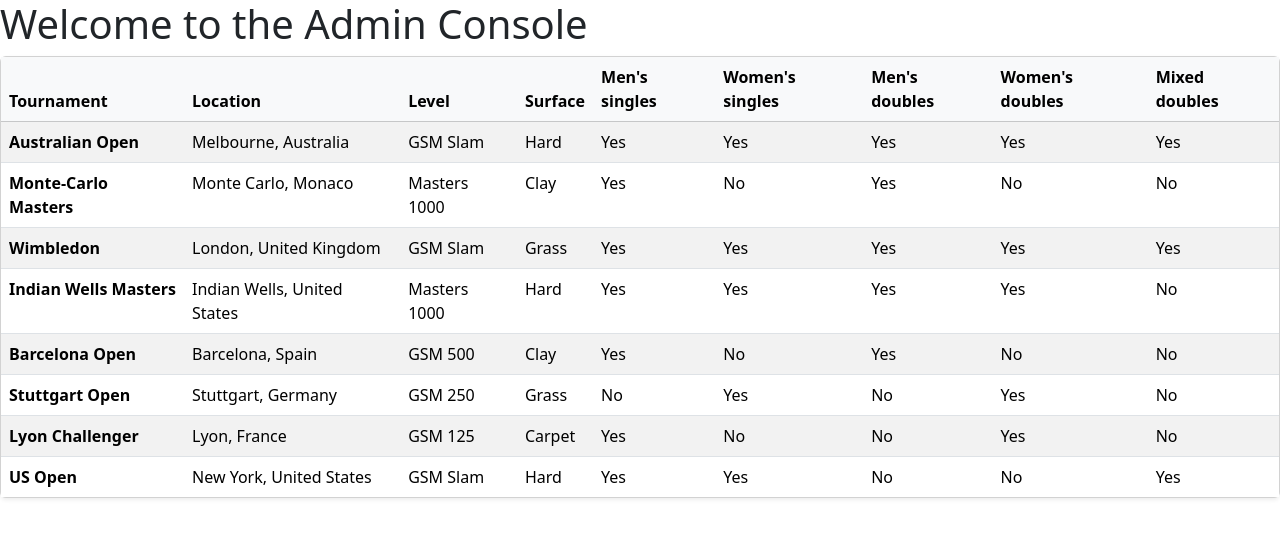
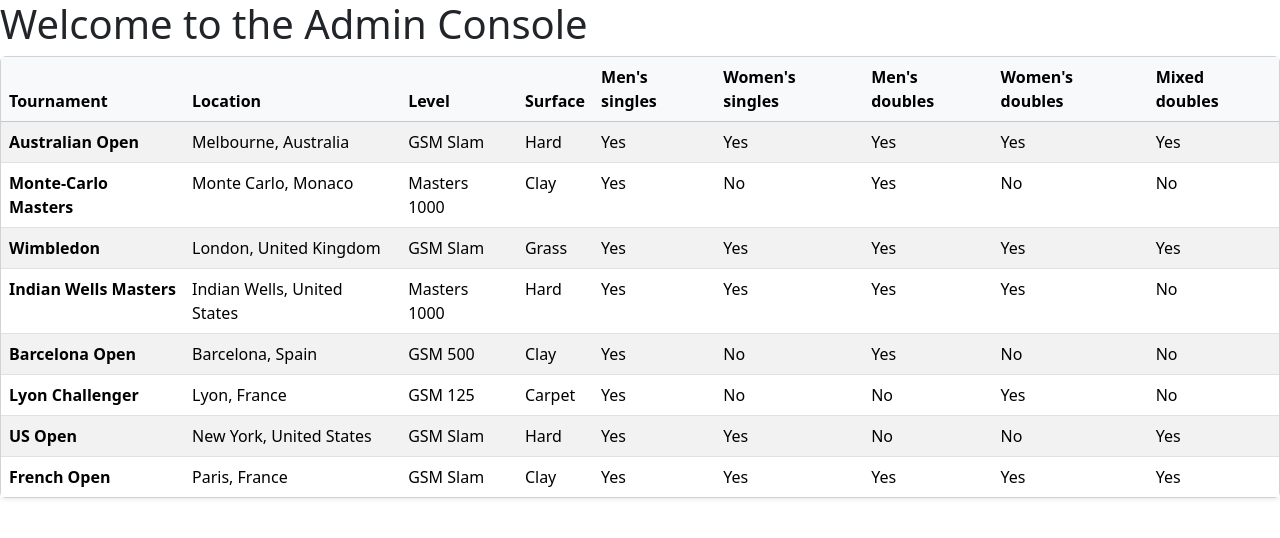
Before and after one commit to dazpaz/GameSetMatch, an Angular app in the folder src/WebApps/admin-console/: page / in a window 1280 px wide. Shown: the top 538 px of the page. Built offline with nearby package versions, Linux system fonts and the light colour scheme.

Commit message:
Introduce service (#5)
* Add tournament service

* Add an Is Active Flag to Tournament

* Filter out tournaments that are not active

* Add test for only active tenants being shown

```diff
--- a/src/WebApps/admin-console/src/app/tour/tournament-list/tournament-list.component.ts
+++ b/src/WebApps/admin-console/src/app/tour/tournament-list/tournament-list.component.ts
@@ -1,5 +1,6 @@
-import { Component } from '@angular/core';
+import { Component, inject } from '@angular/core';
 import { ITournament, Surface, TournamentLevel } from './tournament';
+import { TournamentService } from './tournament-service';
 
 @Component({
   imports: [],
@@ -7,104 +8,9 @@ import { ITournament, Surface, TournamentLevel } from './tournament';
   templateUrl: './tournament-list.component.html',
 })
 export class TournamentListComponent {
-  readonly tournaments: readonly ITournament[] = [
-    {
-      tournamentId: 1,
-      title: 'Australian Open',
-      location: 'Melbourne, Australia',
-      level: TournamentLevel.GsmSlam,
-      surface: Surface.Hard,
-      mensSingles: true,
-      womensSingles: true,
-      mensDoubles: true,
-      womensDoubles: true,
-      mixedDoubles: true,
-    },
-    {
-      tournamentId: 2,
-      title: 'Monte-Carlo Masters',
-      location: 'Monte Carlo, Monaco',
-      level: TournamentLevel.Gsm1000,
-      surface: Surface.Clay,
-      mensSingles: true,
-      womensSingles: false,
-      mensDoubles: true,
-      womensDoubles: false,
-      mixedDoubles: false,
-    },
-    {
-      tournamentId: 3,
-      title: 'Wimbledon',
-      location: 'London, United Kingdom',
-      level: TournamentLevel.GsmSlam,
-      surface: Surface.Grass,
-      mensSingles: true,
-      womensSingles: true,
-      mensDoubles: true,
-      womensDoubles: true,
-      mixedDoubles: true,
-    },
-    {
-      tournamentId: 4,
-      title: 'Indian Wells Masters',
-      location: 'Indian Wells, United States',
-      level: TournamentLevel.Gsm1000,
-      surface: Surface.Hard,
-      mensSingles: true,
-      womensSingles: true,
-      mensDoubles: true,
-      womensDoubles: true,
-      mixedDoubles: false,
-    },
-    {
-      tournamentId: 5,
-      title: 'Barcelona Open',
-      location: 'Barcelona, Spain',
-      level: TournamentLevel.Gsm500,
-      surface: Surface.Clay,
-      mensSingles: true,
-      womensSingles: false,
-      mensDoubles: true,
-      womensDoubles: false,
-      mixedDoubles: false,
-    },
-    {
-      tournamentId: 6,
-      title: 'Stuttgart Open',
-      location: 'Stuttgart, Germany',
-      level: TournamentLevel.Gsm250,
-      surface: Surface.Grass,
-      mensSingles: false,
-      womensSingles: true,
-      mensDoubles: false,
-      womensDoubles: true,
-      mixedDoubles: false,
-    },
-    {
-      tournamentId: 7,
-      title: 'Lyon Challenger',
-      location: 'Lyon, France',
-      level: TournamentLevel.Gsm125,
-      surface: Surface.Carpet,
-      mensSingles: true,
-      womensSingles: false,
-      mensDoubles: false,
-      womensDoubles: true,
-      mixedDoubles: false,
-    },
-    {
-      tournamentId: 8,
-      title: 'US Open',
-      location: 'New York, United States',
-      level: TournamentLevel.GsmSlam,
-      surface: Surface.Hard,
-      mensSingles: true,
-      womensSingles: true,
-      mensDoubles: false,
-      womensDoubles: false,
-      mixedDoubles: true,
-    },
-  ];
+  readonly tournaments: readonly ITournament[] = inject(TournamentService)
+    .getTournaments()
+    .filter((tournament) => tournament.isActive);
 
   readonly tournamentLevelLabels: Readonly<Record<TournamentLevel, string>> = {
     [TournamentLevel.GsmSlam]: 'GSM Slam',
--- /dev/null
+++ b/src/WebApps/admin-console/src/app/tour/tournament-list/tournament-service.ts
@@ -0,0 +1,140 @@
+import { Injectable } from '@angular/core';
+import { ITournament, Surface, TournamentLevel } from './tournament';
+
+@Injectable({ providedIn: 'root' })
+export class TournamentService {
+  getTournaments(): readonly ITournament[] {
+    return [
+      {
+        tournamentId: 1,
+        title: 'Australian Open',
+        location: 'Melbourne, Australia',
+        level: TournamentLevel.GsmSlam,
+        surface: Surface.Hard,
+        mensSingles: true,
+        womensSingles: true,
+        mensDoubles: true,
+        womensDoubles: true,
+        mixedDoubles: true,
+        isActive: true
+      },
+      {
+        tournamentId: 2,
+        title: 'Monte-Carlo Masters',
+        location: 'Monte Carlo, Monaco',
+        level: TournamentLevel.Gsm1000,
+        surface: Surface.Clay,
+        mensSingles: true,
+        womensSingles: false,
+        mensDoubles: true,
+        womensDoubles: false,
+        mixedDoubles: false,
+        isActive: true,
+      },
+      {
+        tournamentId: 3,
+        title: 'Wimbledon',
+        location: 'London, United Kingdom',
+        level: TournamentLevel.GsmSlam,
+        surface: Surface.Grass,
+        mensSingles: true,
+        womensSingles: true,
+        mensDoubles: true,
+        womensDoubles: true,
+        mixedDoubles: true,
+        isActive: true,
+      },
+      {
+        tournamentId: 4,
+        title: 'Indian Wells Masters',
+        location: 'Indian Wells, United States',
+        level: TournamentLevel.Gsm1000,
+        surface: Surface.Hard,
+        mensSingles: true,
+        womensSingles: true,
+        mensDoubles: true,
+        womensDoubles: true,
+        mixedDoubles: false,
+        isActive: true,
+      },
+      {
+        tournamentId: 5,
+        title: 'Barcelona Open',
+        location: 'Barcelona, Spain',
+        level: TournamentLevel.Gsm500,
+        surface: Surface.Clay,
+        mensSingles: true,
+        womensSingles: false,
+        mensDoubles: true,
+        womensDoubles: false,
+        mixedDoubles: false,
+        isActive: true
+      },
+      {
+        tournamentId: 6,
+        title: 'Stuttgart Open',
+        location: 'Stuttgart, Germany',
+        level: TournamentLevel.Gsm250,
+        surface: Surface.Grass,
+        mensSingles: false,
+        womensSingles: true,
+        mensDoubles: false,
+        womensDoubles: true,
+        mixedDoubles: false,
+        isActive: false
+      },
+      {
+        tournamentId: 7,
+        title: 'Lyon Challenger',
+        location: 'Lyon, France',
+        level: TournamentLevel.Gsm125,
+        surface: Surface.Carpet,
+        mensSingles: true,
+        womensSingles: false,
+        mensDoubles: false,
+        womensDoubles: true,
+        mixedDoubles: false,
+        isActive: true
+      },
+      {
+        tournamentId: 8,
+        title: 'US Open',
+        location: 'New York, United States',
+        level: TournamentLevel.GsmSlam,
+        surface: Surface.Hard,
+        mensSingles: true,
+        womensSingles: true,
+        mensDoubles: false,
+        womensDoubles: false,
+        mixedDoubles: true,
+        isActive: true
+      },
+      {
+        tournamentId: 9,
+        title: 'French Open',
+        location: 'Paris, France',
+        level: TournamentLevel.GsmSlam,
+        surface: Surface.Clay,
+        mensSingles: true,
+        womensSingles: true,
+        mensDoubles: true,
+        womensDoubles: true,
+        mixedDoubles: true,
+        isActive: true
+      },
+      {
+        tournamentId: 10,
+        title: 'Miami Open',
+        location: 'Miami, United States',
+        level: TournamentLevel.Gsm1000,
+        surface: Surface.Hard,
+        mensSingles: true,
+        womensSingles: true,
+        mensDoubles: true,
+        womensDoubles: true,
+        mixedDoubles: false,
+        isActive: false
+      },
+    ];
+  }
+}
--- a/src/WebApps/admin-console/src/app/tour/tournament-list/tournament.ts
+++ b/src/WebApps/admin-console/src/app/tour/tournament-list/tournament.ts
@@ -23,5 +23,6 @@ export interface ITournament {
     womensSingles: boolean,
     mensDoubles: boolean,
     womensDoubles: boolean,
-    mixedDoubles: boolean
+    mixedDoubles: boolean,
+    isActive: boolean
 }
```
Also changed, not shown: 1 other file (tests, documents, lock files or other folders).
